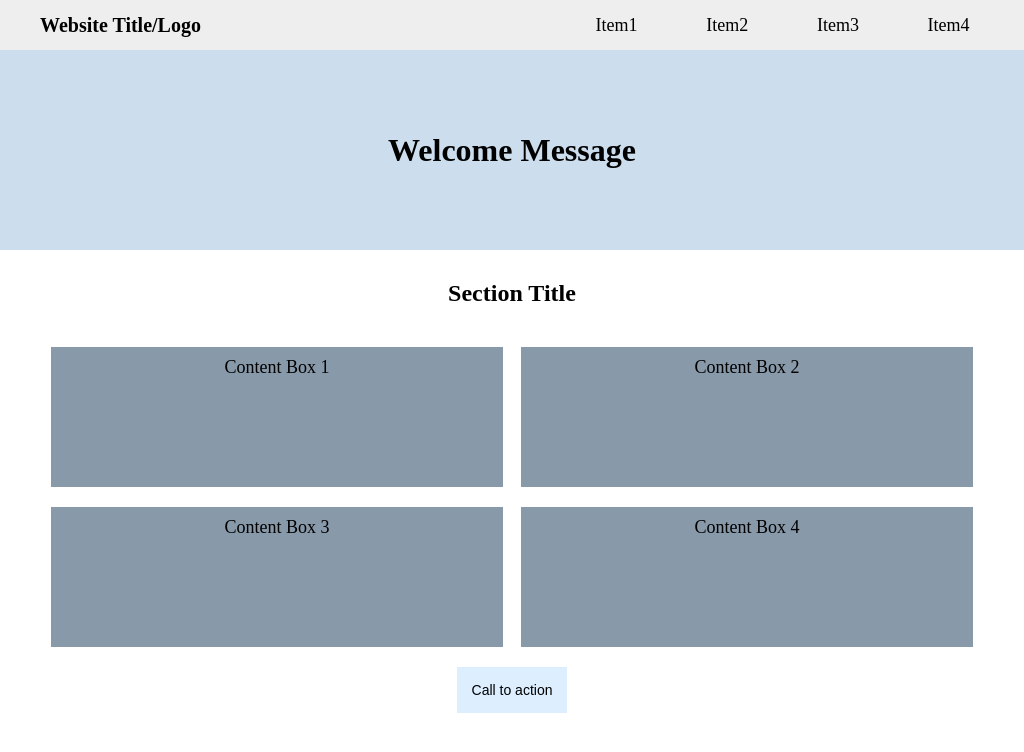
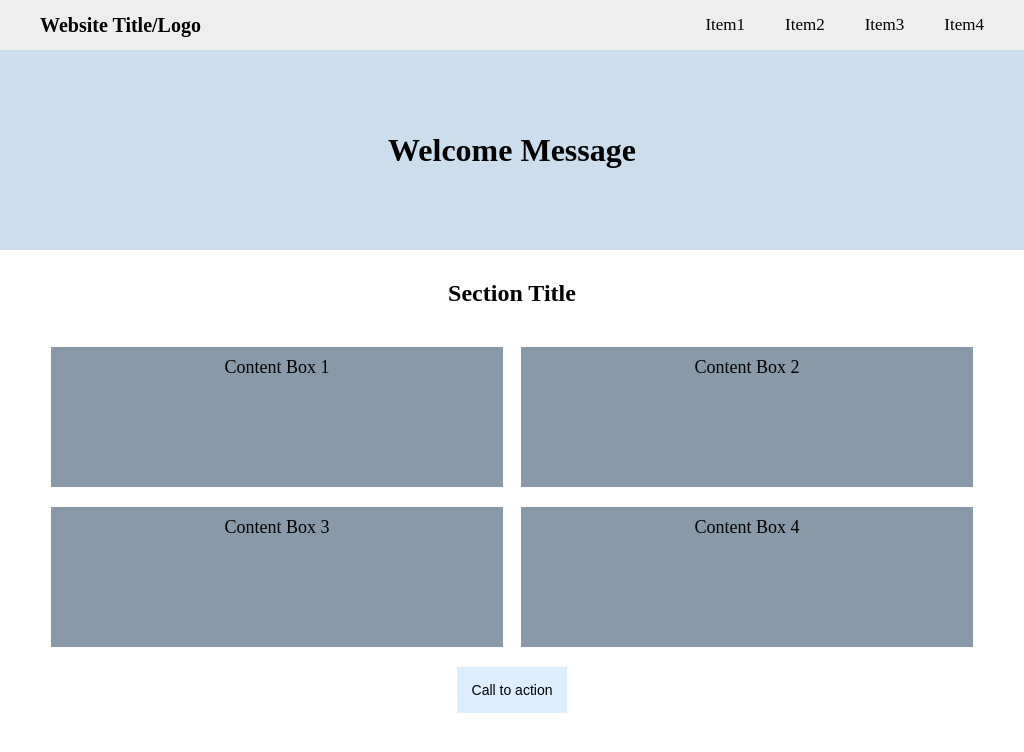
Before and after one commit to Jim-chieh/assignments, a plain HTML site: page week1/RWD/assignment.html in a window 1024 px wide. Drawn offline with Linux system fonts and the light colour scheme.

Commit message:
Removed nav-ul's width

```diff
--- a/week1/RWD/assignment.css
+++ b/week1/RWD/assignment.css
@@ -23,15 +23,15 @@
 }
 
 nav ul {
-  min-width: 30%;
+
   display: flex;
   justify-content: space-around;
 }
 
 nav ul li {
   list-style: none;
-  margin:auto 0;
-  font-size: 18px;
+  margin:auto 20px;
+  font-size: 17px;
 }
 
 .nav-i{
@@ -96,9 +96,7 @@
     font-weight: 900;
   }
 
-  nav ul {
-    min-width: 45%;
-  }
+
 
   .Content li {
     width: 49%;
```
